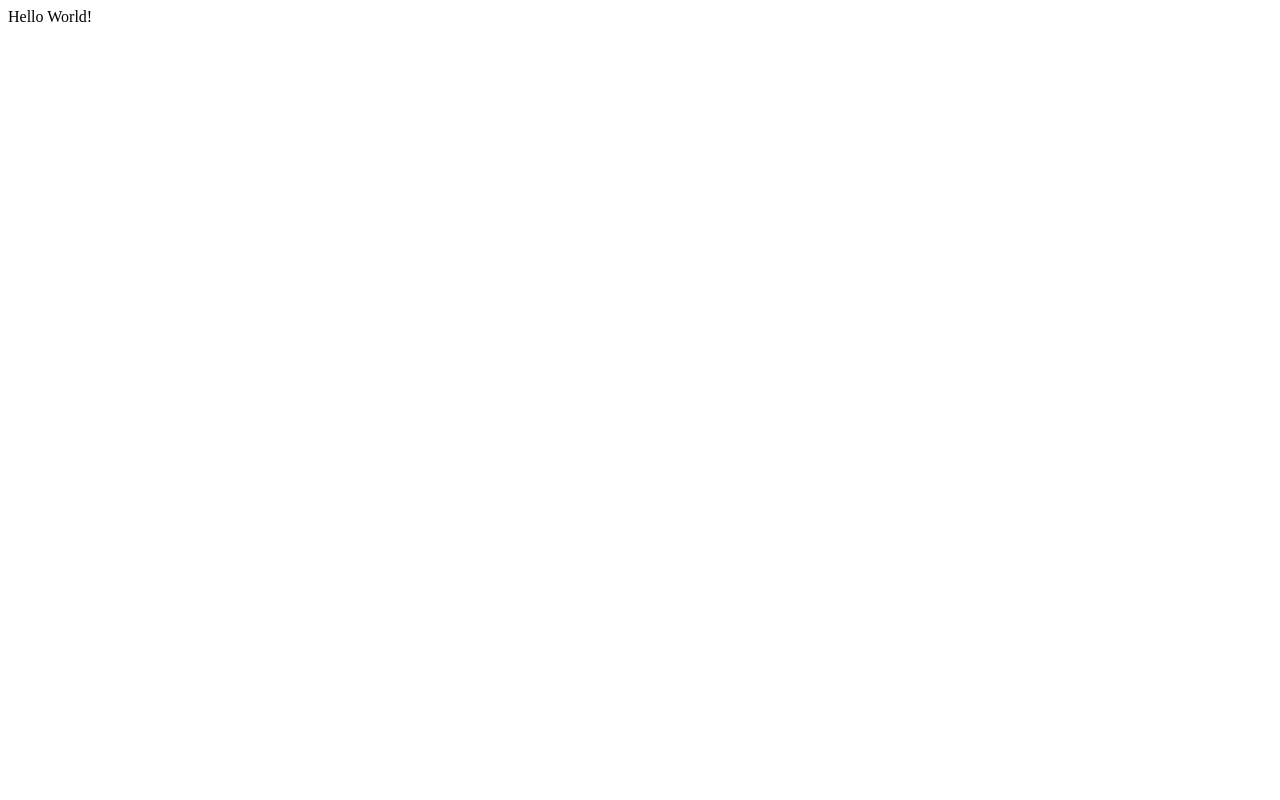
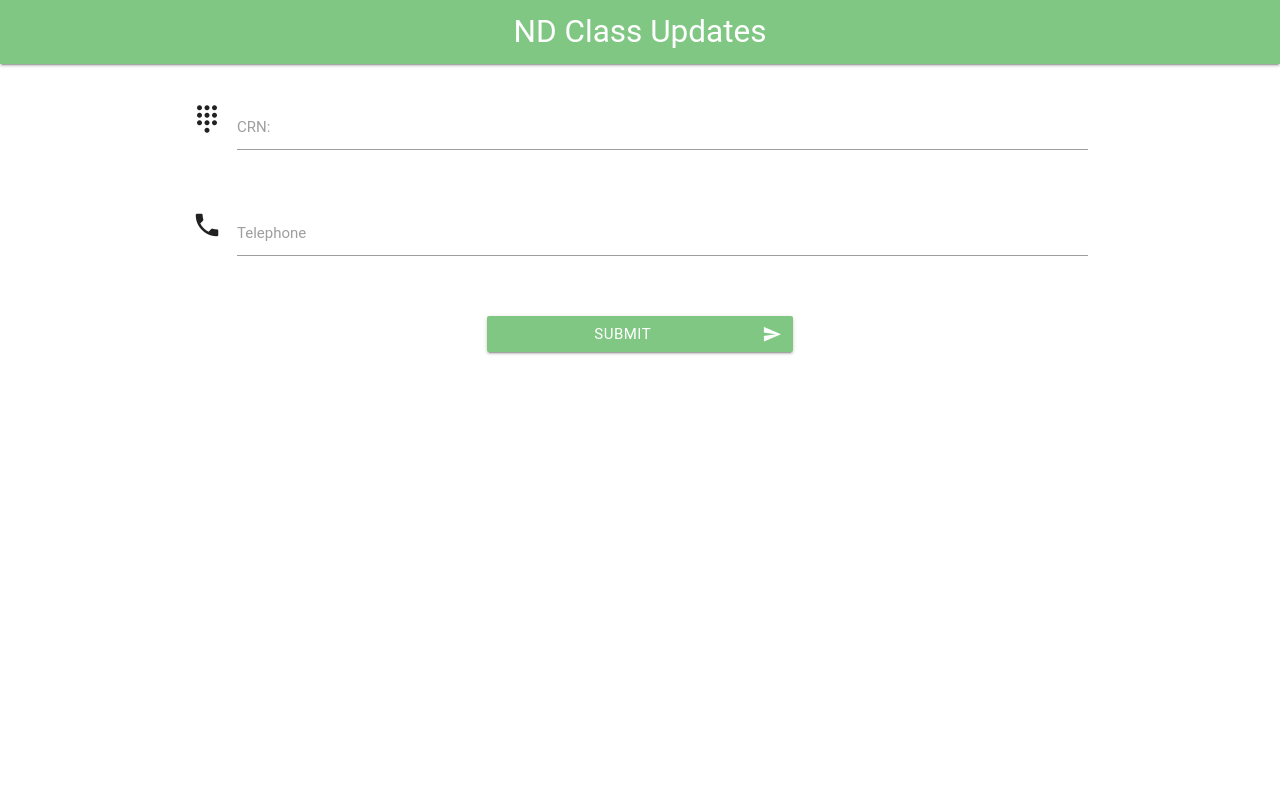
Before and after one commit to dmattia/class-texter, a Flask app: page / in a window 1280 px wide. Before the commit the page is almost empty. Run offline with Flask 2, Linux system fonts and the light colour scheme; some libraries are stand-ins or nearby versions; some web fonts are replaced.

Commit message:
Added flask form backend and ui

```diff
--- a/routes.py
+++ b/routes.py
@@ -1,10 +1,25 @@
-from flask import Flask
+from flask import Flask, render_template, request
 
 app = Flask(__name__)
 
-@app.route('/')
+@app.route('/', methods=['GET','POST'])
 def hello_world():
-    return 'Hello World!'
+	if request.method == 'POST':
+		crn = request.form['crn']
+		number = "+1" + request.form['phone_number']
+		# Add to database
+		return thank_you(number)
+	else:
+		return render_template('home.html')
+
+@app.route('/thanks/')
+def thank_you(number):
+	number = format_phone_number(number)
+	return render_template('thanks.html', number=number)
+
+def format_phone_number(number):
+	str_num = str(number)
+	return str_num[:2] + '(' + str_num[2:5] + ')' + str_num[5:8] + '-' + str_num[8:]
 
 if __name__ == '__main__':
-    app.run(debug=True, host='0.0.0.0', port=5000)
+	app.run(debug=True, host='0.0.0.0', port=5000)
--- /dev/null
+++ b/templates/home.html
@@ -0,0 +1,25 @@
+{% extends "layout.html" %}
+
+{% block content %}
+
+<div class="row">
+	<form method="POST" class="col s12">
+		<div class="row">
+			<div class="input-field col s12">
+				<i class="material-icons prefix">dialpad</i>
+		    		<input id="crn" name="crn" type="text" pattern="[0-9]{5}" class="validate">
+		   		<label for="crn" data-error="A CRN must be 5 digits" data-success="Sweet!">CRN:</label>
+		    	</div>
+			<div class="input-field col s12">
+				<i class="material-icons prefix">phone</i>
+				<input id="phone_number" name="phone_number" type="tel" pattern="[0-9]{10}" class="validate">
+				<label for="phone_number" data-error="Enter number as 0123456789" data-success="Sweet!">Telephone</label>
+			</div>
+			<button class="col s4 offset-s4 green lighten-2 btn waves-effect waves-light" type="submit" name="action">Submit
+				<i class="material-icons right">send</i>
+			</button>
+		</div>
+	</form>
+</div>
+
+{% endblock %}
--- a/templates/layout.html
+++ b/templates/layout.html
@@ -3,18 +3,30 @@
 	<head>
 		<meta charset="utf-8">
 	        <meta http-equiv="X-UA-Compatible" content="IE=edge,chrome=1">
-	        <title>Notre Dame Reviews</title>
-	        <meta name="description" content="Search for classes, view professors, and rate them all in a complete website for setting your Notre Dame class schedule">
+	        <title>ND Class Updates</title>
+	        <meta name="description" content="Sign up to recieve text messages when a class you want to get into becomes available from Notre Dame's class search">
 	        <meta name="viewport" content="width=device-width, initial-scale=1">
 
 		<link rel="stylesheet" href="https://cdnjs.cloudflare.com/ajax/libs/materialize/0.97.3/css/materialize.min.css">
 		<link href="https://fonts.googleapis.com/icon?family=Material+Icons" rel="stylesheet">
 	</head>
+
+	<style>
+		.input-field {
+			margin-top:40px;
+		}
+		button {
+			margin-top:40px;
+		}
+		label {
+			width:30%;
+		}
+	</style>
 	<body>
 
-	<nav class="blue lighten-2">
+	<nav class="green lighten-2">
 		<div class="nav-wrapper container">
-			<a href="/" class="brand-logo">ND Reviews</a>
+			<a href="/" class="brand-logo center">ND Class Updates</a>
 		</div>
 	</nav>
 
@@ -25,6 +37,7 @@
 		</div>
 	</div>
 
+	<script src="https://ajax.googleapis.com/ajax/libs/jquery/2.1.3/jquery.min.js"></script>
 	<script src="https://cdnjs.cloudflare.com/ajax/libs/materialize/0.97.3/js/materialize.min.js"></script>
 	</body>
 </html>
```
Also changed, not shown: templates/thanks.html (added, +16 -0 lines).
